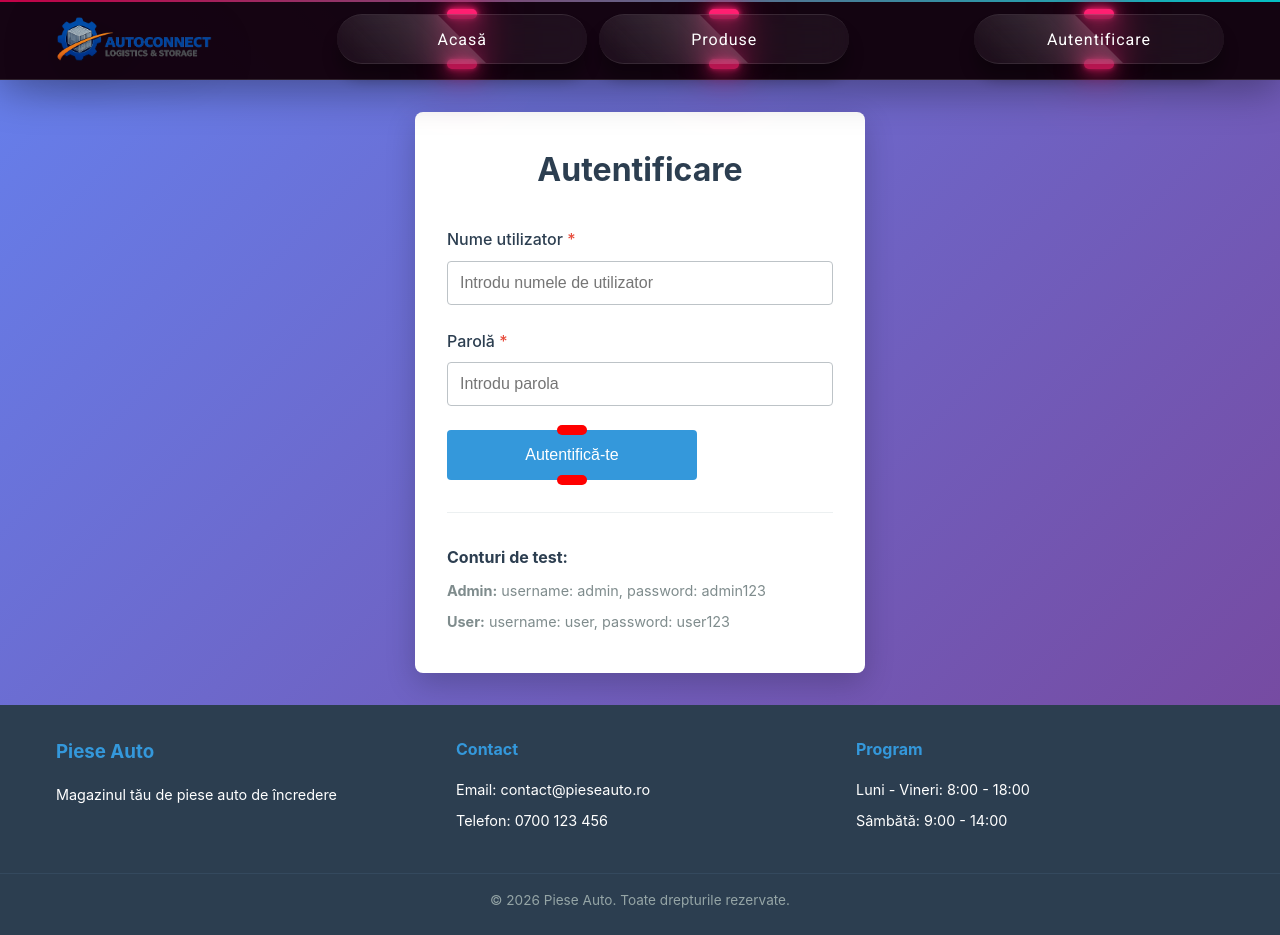
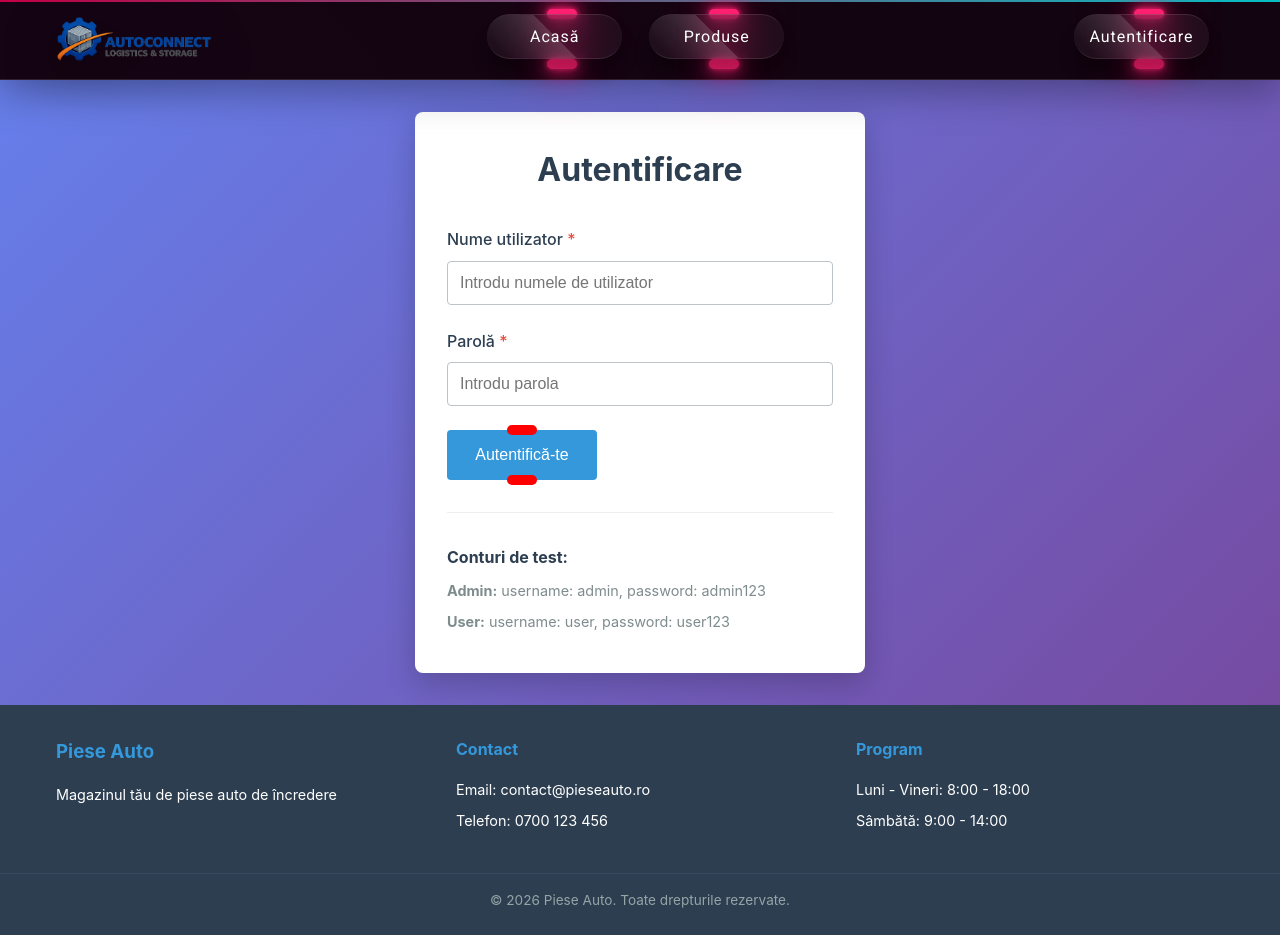
Before and after one commit to DamianVrancean1/MaxVanDam, a React (Vite) app: page /login in a window 1280 px wide. Built offline with nearby package versions, Linux system fonts and the light colour scheme.

Commit message:
Am modificat CSS, anume dimesiunile butoatelor din homebrew

```diff
--- a/src/styles/Header.css
+++ b/src/styles/Header.css
@@ -115,7 +115,7 @@
   position: relative;
   top: 0;
   left: 0;
-  width: 250px;
+  width: 150px;
   height: 50px;
   margin: 0;
 
@@ -130,8 +130,8 @@
   top: 0;
   left: 0;
 
-  width: 100%;
-  height: 100%;
+  width: 90%;
+  height: 90%;
 
   display: flex;
   justify-content: center;
@@ -144,7 +144,7 @@
   border-top: 1px solid rgba(255, 255, 255, 0.1);
 
   border-radius: 30px;
-  padding: 10px;
+  padding: 8px; /* Reduced padding */
 
   letter-spacing: 1px;
   text-decoration: none;
```
